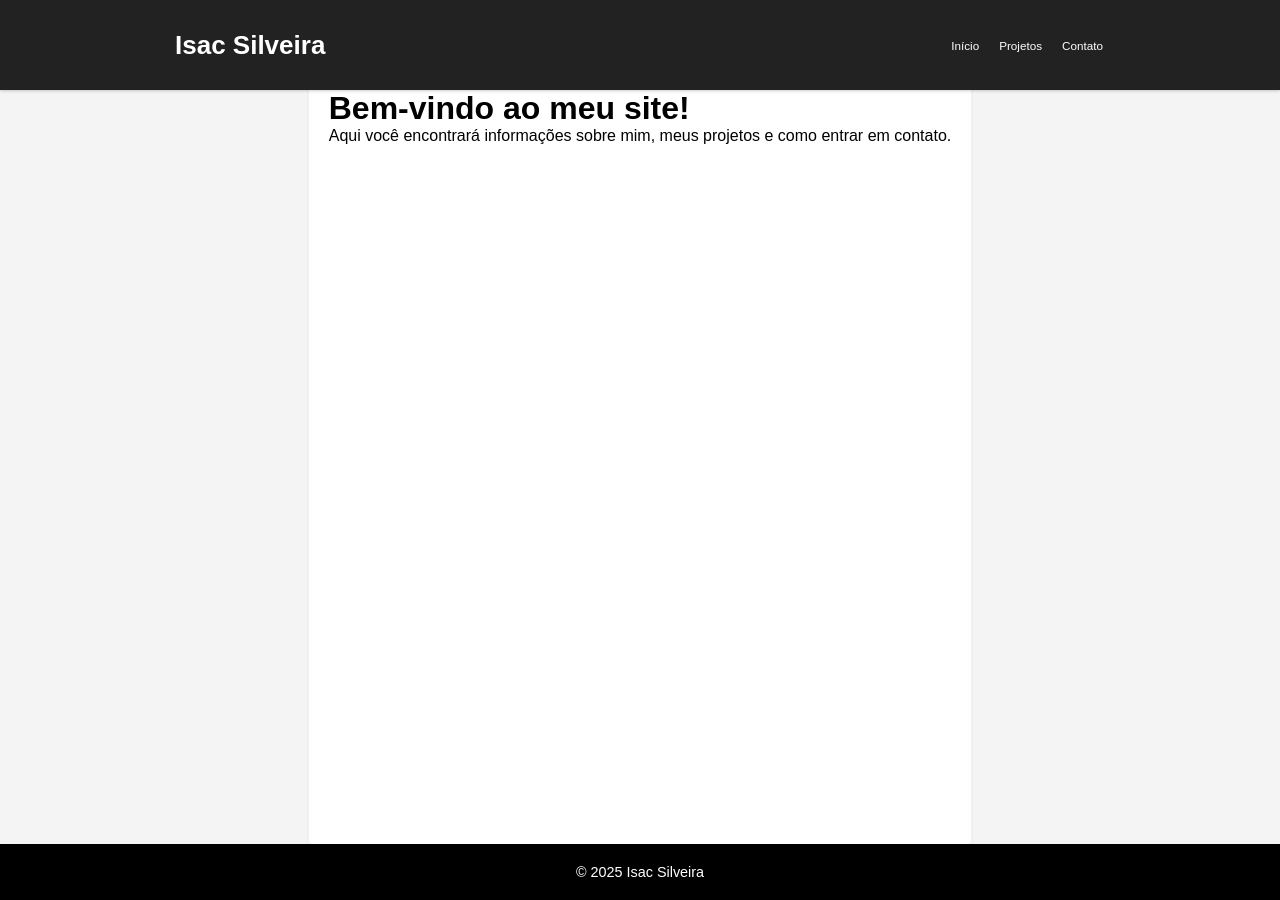
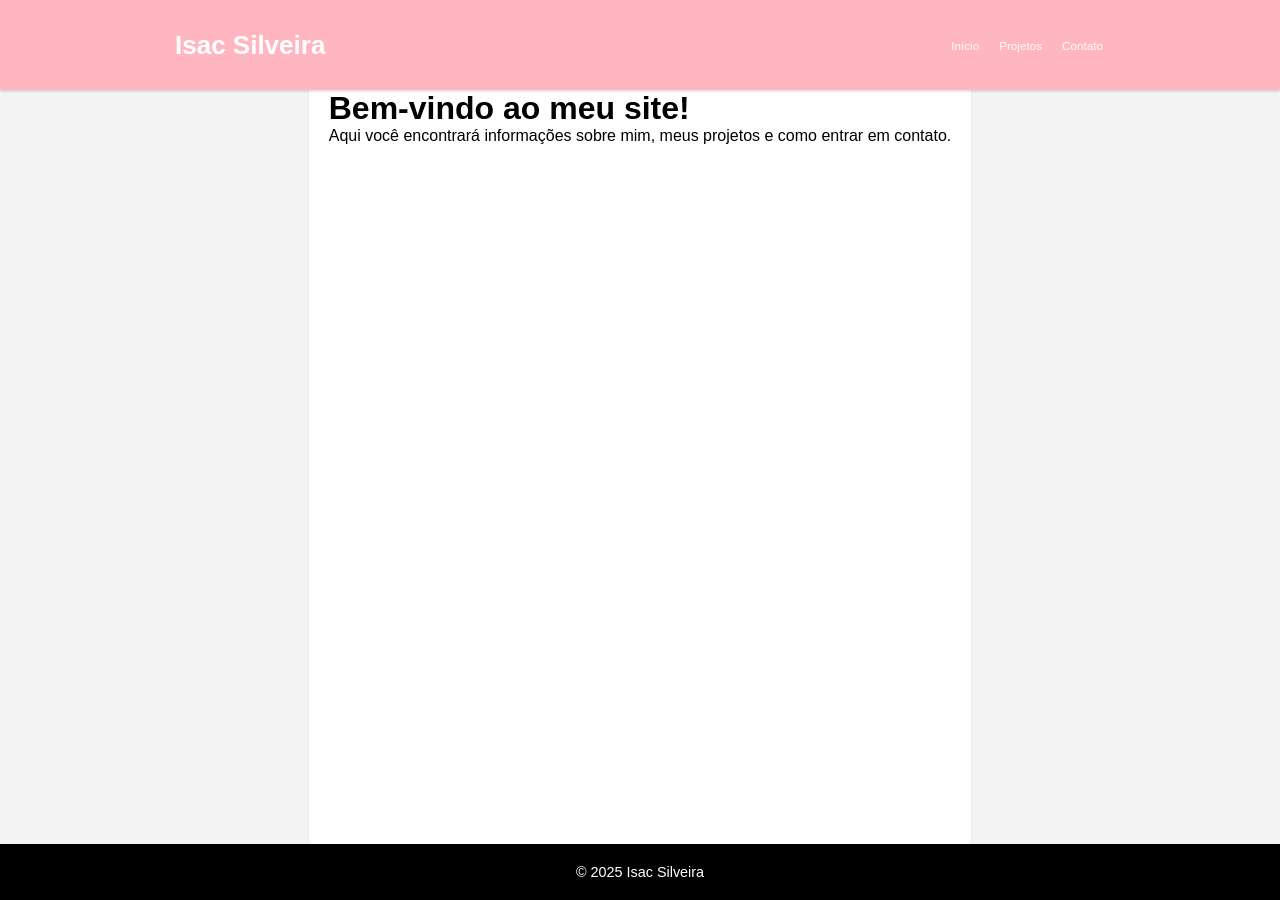
Before and after one commit to isacsilveira/isacsilveira.github.io, a Jekyll site: the page built from index.md, in a window 1280 px wide. Built offline with Jekyll 4.4.1, drawn with Linux system fonts in a browser that asks for light colours.

Commit message:
Update style.css

```diff
--- a/assets/css/style.css
+++ b/assets/css/style.css
@@ -22,7 +22,7 @@ html, body {
 
 /* Navbar com 10% da altura da tela */
 .navbar {
-  background-color: #222;
+  background-color: #ffb6c1;
   color: white;
   height: 10vh;
   position: fixed;
```
